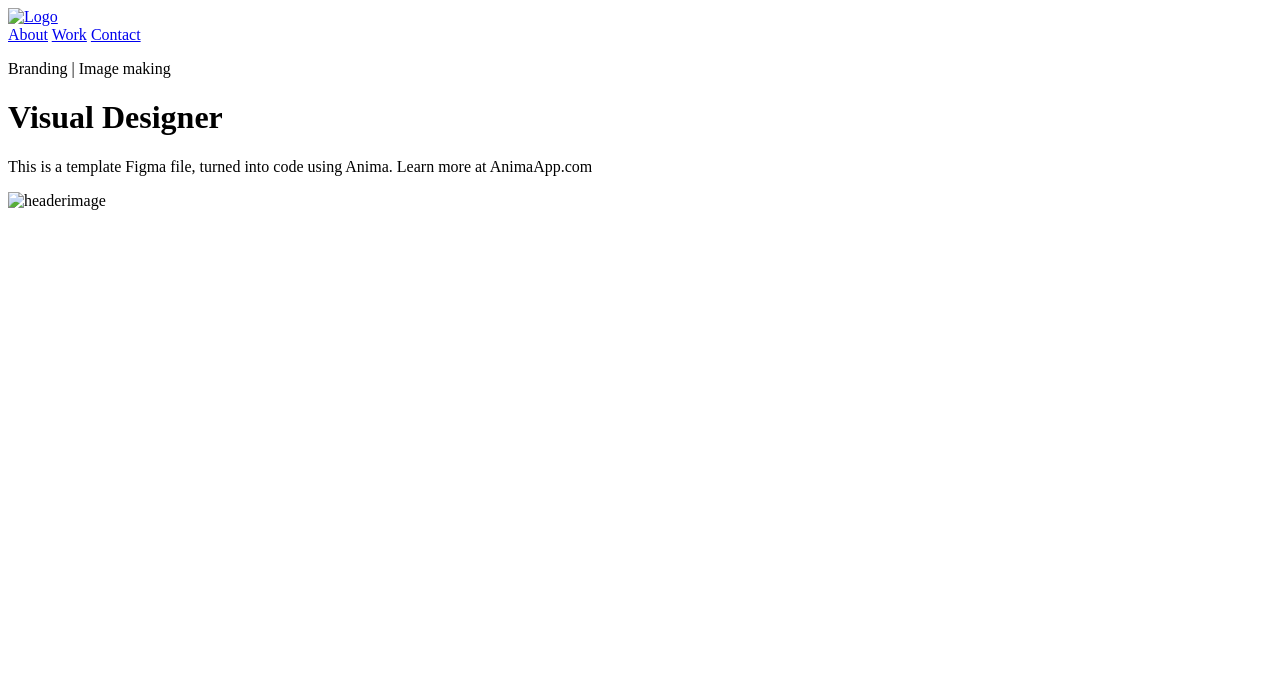
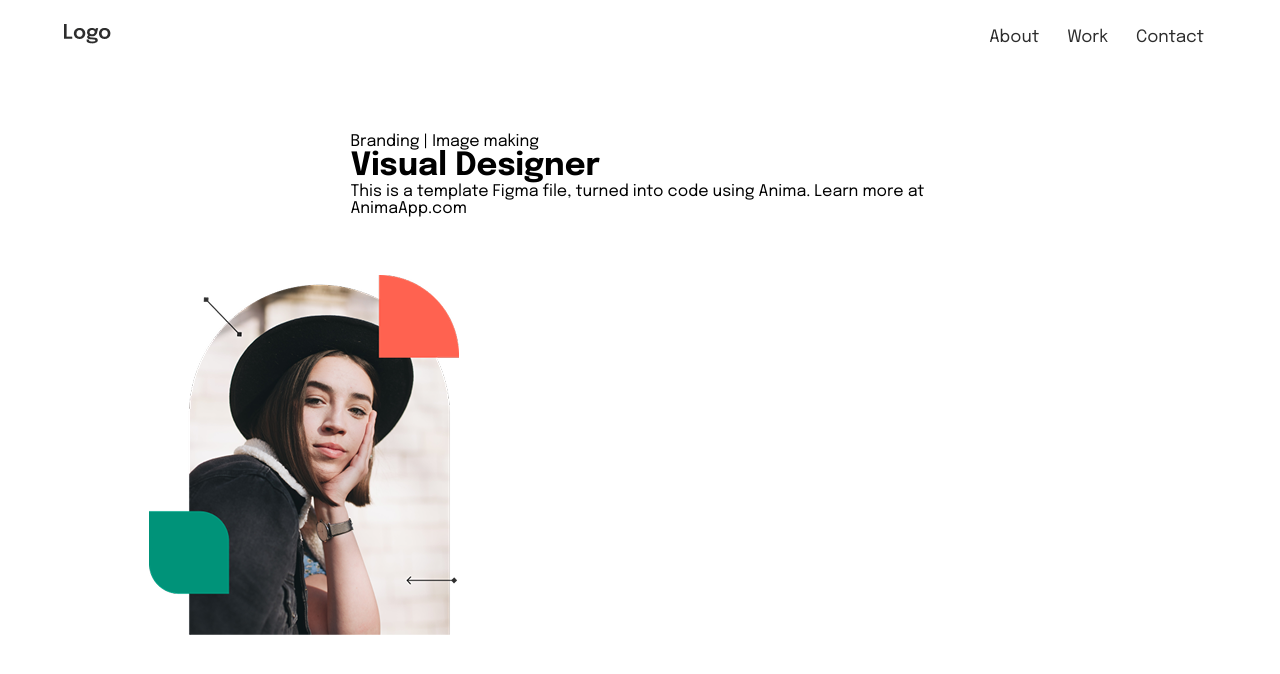
Before and after one commit to ariandesu/class-9-HTML-CSS_FDL-2602, a plain HTML site: page index.html in a window 1280 px wide. Drawn offline with Linux system fonts and the light colour scheme; the site is published under a folder, as on GitHub Pages, so addresses that start at the root find nothing.

Commit message:
Update index.html

```diff
--- a/index.html
+++ b/index.html
@@ -7,7 +7,7 @@
   <link rel="preconnect" href="https://fonts.googleapis.com">
 <link rel="preconnect" href="https://fonts.gstatic.com" crossorigin>
 <link href="https://fonts.googleapis.com/css2?family=Epilogue:ital,wght@0,100..900;1,100..900&family=Mulish:ital,wght@0,200..1000;1,200..1000&display=swap" rel="stylesheet">
-<link rel="stylesheet" href="/css/style.css">
+<link rel="stylesheet" href="css/style.css">
 </head>
 <body>
 <header>
@@ -15,7 +15,7 @@
     <div class="container">
       <div class="row space-between">
         <div class="logo">
-        <a href="#"><img src="/images/Logo.png" alt="Logo"></a>
+        <a href="#"><img src="images/Logo.png" alt="Logo"></a>
         </div>
         <div class="menu">
           <a href="#">About</a>
@@ -35,7 +35,7 @@
           Learn more at AnimaApp.com</p>
       </div>
       <div class="image">
-        <img src="/images/HeaderImage 1.png" alt="headerimage">
+        <img src="images/HeaderImage 1.png" alt="headerimage">
       </div>
     </div>
   </div>
```
